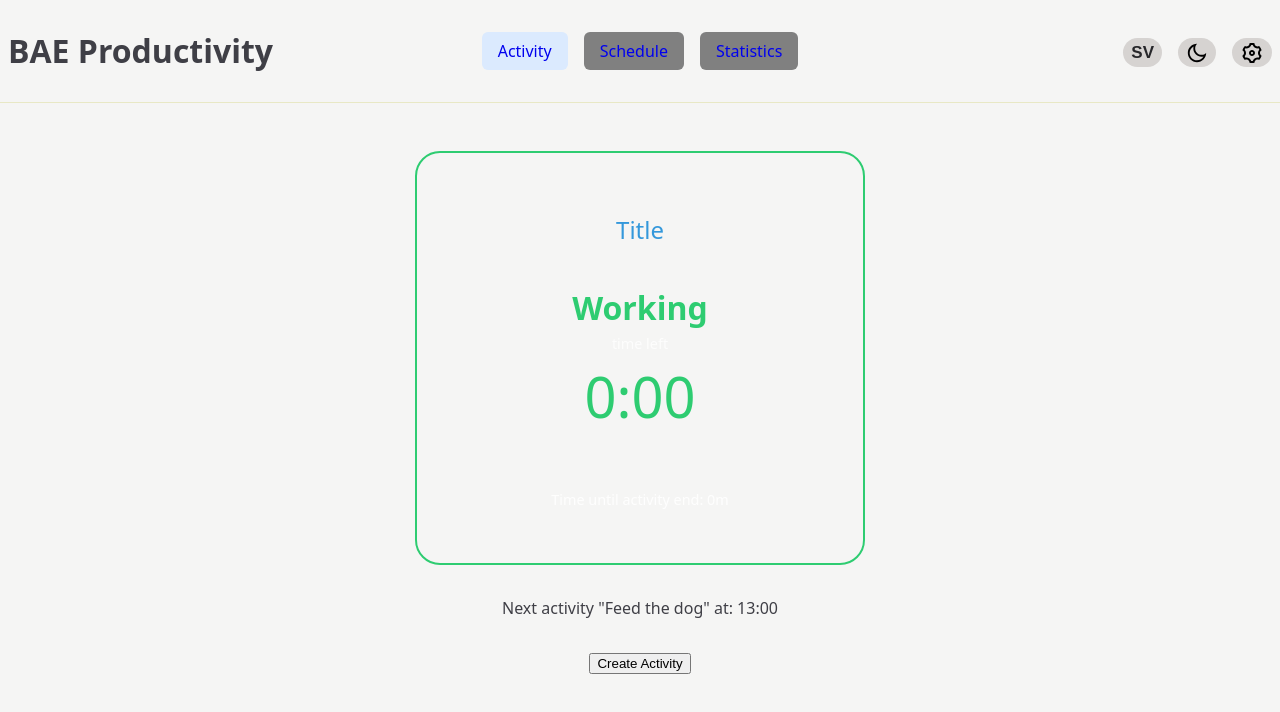
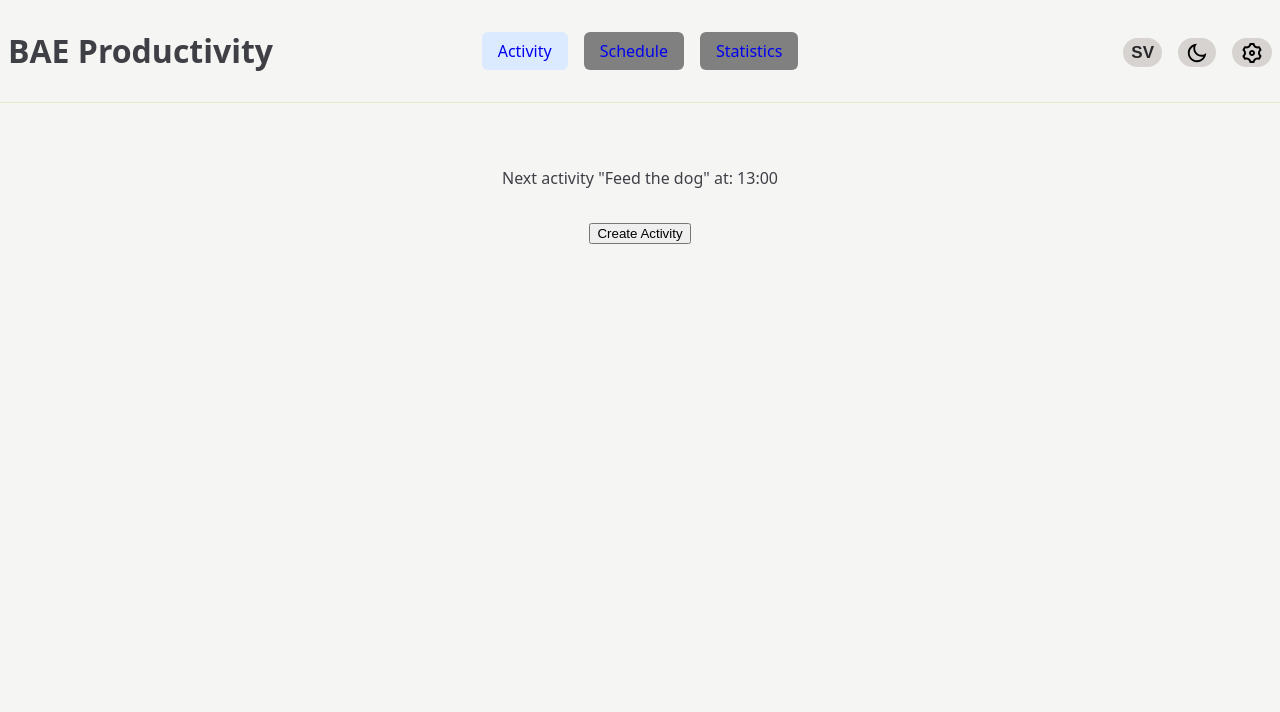
Before and after one commit to ollewarne/linkoping-pps, a React (Vite) app: page / in a window 1280 px wide. Shown: the top 712 px of the page. Built offline with nearby package versions, Linux system fonts and the light colour scheme.

Commit message:
remove countdownTimer temporary due to a bug

```diff
--- a/src/pages/ActivityPage.jsx
+++ b/src/pages/ActivityPage.jsx
@@ -7,7 +7,6 @@ function ActivityPage() {
     return (
         <>
             <div className="page-content">
-                <CountdownDisplay />
                 <p>Next activity "Feed the dog" at: 13:00</p>
                 <Modal trigger={<button>Create Activity</button>}>
                     {({ onClose }) => <ActivityForm onClose={onClose} />}
```
